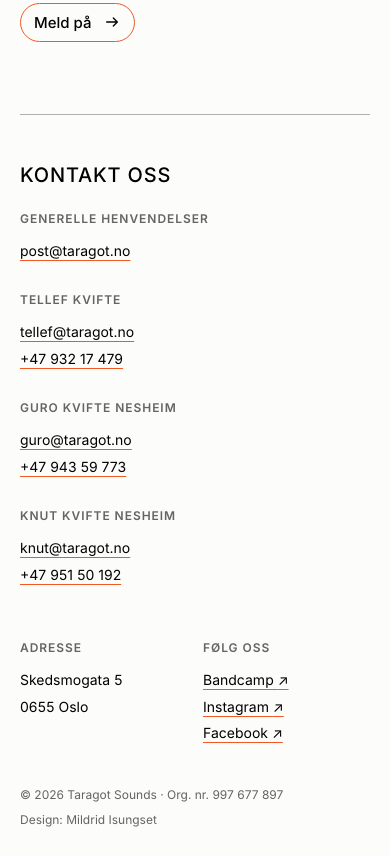
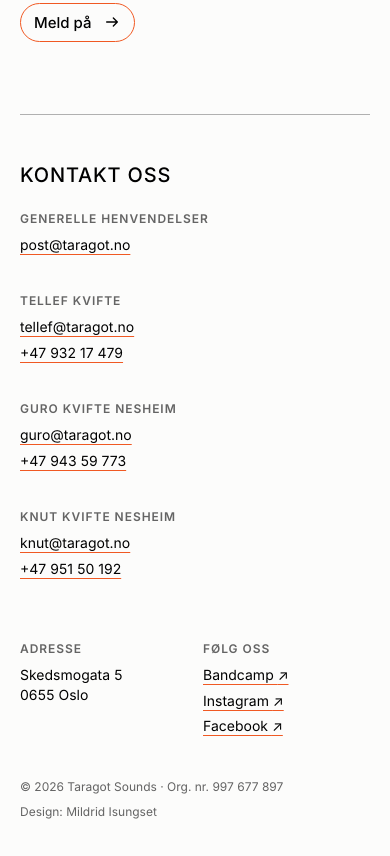
Before and after one commit to Tellef47/taragot-nettside, a plain HTML site: page index.html in a window 390 px wide. Shown: the part 1339-2195 px from the top of the page. Drawn offline with Linux system fonts and the light colour scheme.

Commit message:
bedre trykkflate i kontakt-seksjon

```diff
--- a/stil.css
+++ b/stil.css
@@ -373,17 +373,19 @@ footer {
 .footer-kontakt { display: grid; grid-template-columns: 1fr 2fr; gap: 56px; padding-bottom: 56px; }
 .footer-grid {
   display: grid; grid-template-columns: repeat(4, max-content);
-  justify-content: space-between; gap: 40px 24px;
+  justify-content: space-between; gap: 48px 24px;
 }
 .footer-kol--person h3 { white-space: nowrap; }
 /* Litt ekstra luft mellom personene og Adresse / Følg oss */
 .footer-grid > .footer-kol:not(.footer-kol--person) { margin-top: 24px; }
 .footer-kol h3 {
-  margin: 0 0 10px; font-size: var(--t-caption); font-weight: 600;
+  margin: 0 0 4px; font-size: var(--t-caption); font-weight: 600;
   text-transform: uppercase; letter-spacing: 0.08em; color: var(--text-svak-2);
 }
-.footer-kol p, .footer-kol ul { margin: 0; padding: 0; list-style: none; line-height: 1.9; }
-.footer-kol .lenke { font-size: var(--t-liten); }
+/* Navn, e-post og telefon står tett som én gruppe; lenkene har litt luft rundt seg så de er lettere å trykke på (26 px høye) */
+.footer-kol p, .footer-kol ul { margin: 0; padding: 0; list-style: none; line-height: 1.4; }
+.footer-kol p { padding: 3px 0; }
+.footer-kol .lenke { font-size: var(--t-liten); display: inline-block; padding: 3px 0; }
 .footer-bunn {
   display: flex; justify-content: flex-start; align-items: center; gap: 24px; flex-wrap: wrap;
   padding-top: 8px; font-size: var(--t-caption); color: var(--text-svak-2);
@@ -511,7 +513,7 @@ body.meny-apen .til-toppen { visibility: hidden; }
 
   footer { padding: 48px 0 28px; }
   .footer-kontakt { grid-template-columns: 1fr; gap: 24px; padding-bottom: 32px; }
-  .footer-grid { grid-template-columns: 1fr 1fr; gap: 28px 16px; }
+  .footer-grid { grid-template-columns: 1fr 1fr; gap: 36px 16px; }
   .footer-kol--person { grid-column: 1 / -1; }
 }
 
```
